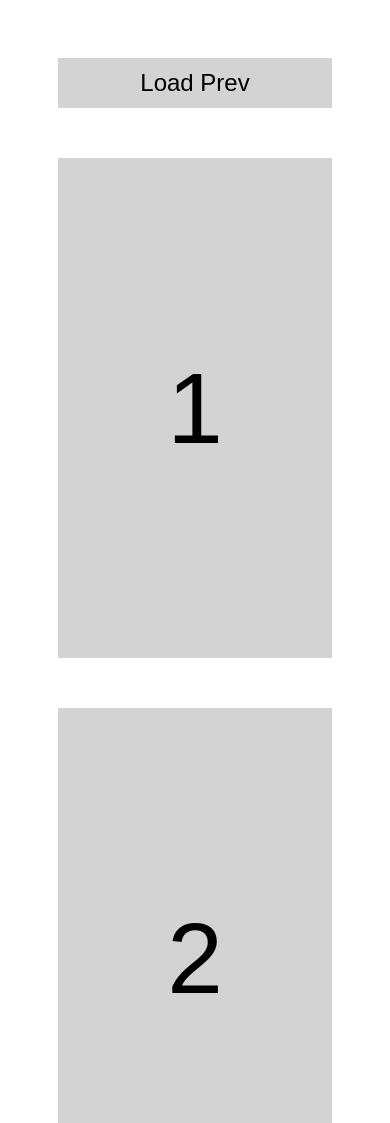
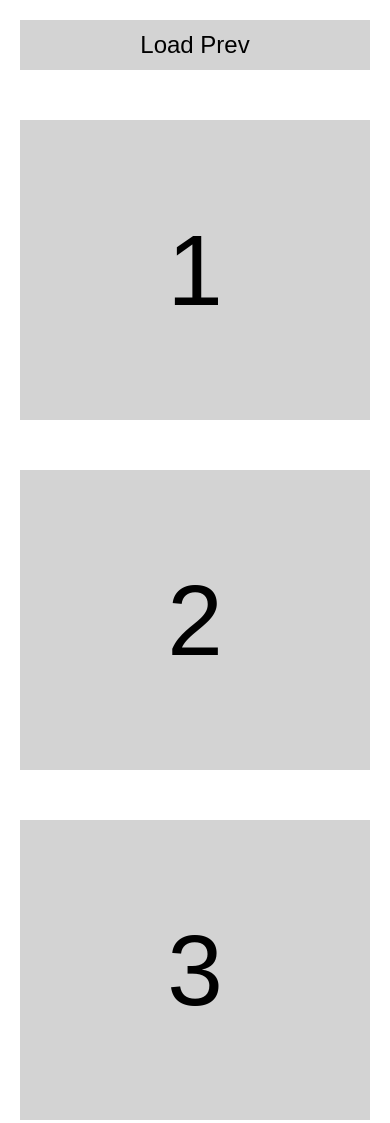
Before and after one commit to kalyanov/morphdom-test, a website built with webpack: page index.html in a window 390 px wide. Shown: the top 1123 px of the page. Built offline with nearby package versions, Linux system fonts and the light colour scheme; files whose address does not match are found by name.

Commit message:
Optimize for mobile.

```diff
--- a/index.html
+++ b/index.html
@@ -2,20 +2,15 @@
 <html lang="en">
 <head>
 	<meta charset="UTF-8">
+	<meta http-equiv="X-UA-Compatible" content="edge">
+	<meta name="viewport" content="width=device-width, initial-scale=1">
 	<title>Morphdom Test</title>
 	<link rel="stylesheet" href="public/styles.css">
 </head>
 <body class="body">
 	<div class="feed">
 		<div class="feed__button feed__button--prev js-button-prev">Load Prev</div>
-
-		<ul class="list js-list">
-			<li class="list__item">1</li>
-			<li class="list__item">2</li>
-			<li class="list__item">3</li>
-			<li class="list__item">4</li>
-		</ul>
-
+		<div class="js-list-wrap"></div>
 		<div class="feed__button feed__button--next js-button-next">Load Next</div>
 	</div>
 
--- a/src/index.js
+++ b/src/index.js
@@ -10,29 +10,34 @@ import styles from './styles.css'
  */
 const morphdom = require('morphdom');
 
-const STEP = 2;
-const ITEM_HEIGHT = 500;
+const STEP = 5;
+const ITEM_HEIGHT = 300;
 const ITEM_GAP = 50;
 const SCROLL_POSITION_DELTA = STEP * (ITEM_HEIGHT + ITEM_GAP);
 
 let offset = 0;
 
+const getNewList = offset => {
+	let list = '<ul class="list js-list">';
+	for (let i = 1; i <= 2 * STEP; i++) {
+		list += `<li class="list__item">${offset + i}</li>`;
+	}
+	list += '</ul>';
+
+	return list;
+};
+
+const listWrap = document.documentElement.querySelector('.js-list-wrap');
+
+listWrap.innerHTML = getNewList(offset);
+
 const list = document.documentElement.querySelector('.js-list');
-
-const getNewList = offset =>
-	`<ul class="list js-list">
-		<li class="list__item">${offset + 1}</li>
-		<li class="list__item">${offset + 2}</li>
-		<li class="list__item">${offset + 3}</li>
-		<li class="list__item">${offset + 4}</li>
-	</ul>`;
 
 // Handle next button
 const nextButton = document.documentElement.querySelector('.js-button-next');
 nextButton.addEventListener('click', () => {
 	offset = offset + STEP;
 
-	const list = document.documentElement.querySelector('.js-list');
 	morphdom(list, getNewList(offset));
 
 	window.document.body.scrollTop -= SCROLL_POSITION_DELTA;
@@ -42,6 +47,7 @@ nextButton.addEventListener('click', () => {
 const prevButton = document.documentElement.querySelector('.js-button-prev');
 prevButton.addEventListener('click', () => {
 	offset = offset - STEP;
+
 	const newList = getNewList(offset);
 
 	morphdom(list, newList);
--- a/src/styles.css
+++ b/src/styles.css
@@ -3,7 +3,8 @@
 }
 
 .body {
-	padding: 50px;
+	margin: 0;
+	padding: 20px;
 	font: normal 16px/24px sans-serif;
 }
 
@@ -31,8 +32,8 @@
 
 .list__item {
 	font-size: 100px;
-	height: 500px;
-	line-height: 500px;
+	height: 300px;
+	line-height: 300px;
 	background: lightgray;
 	text-align: center;
 }
```
